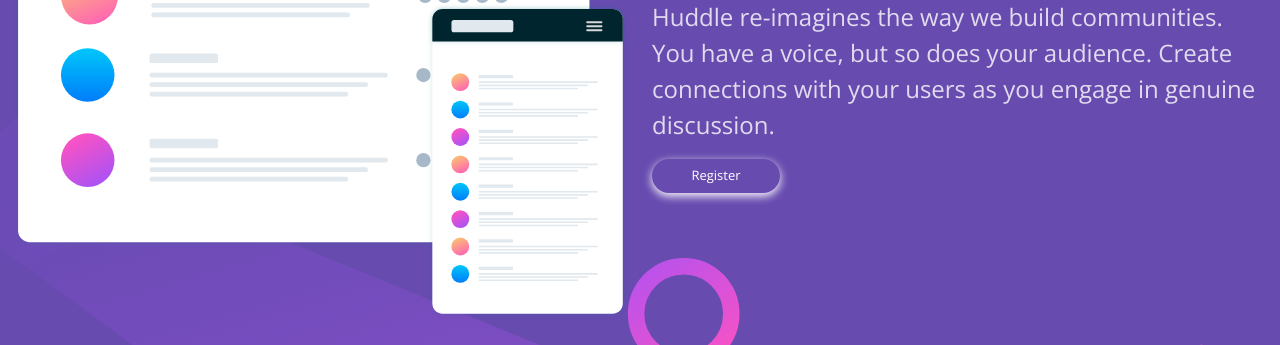
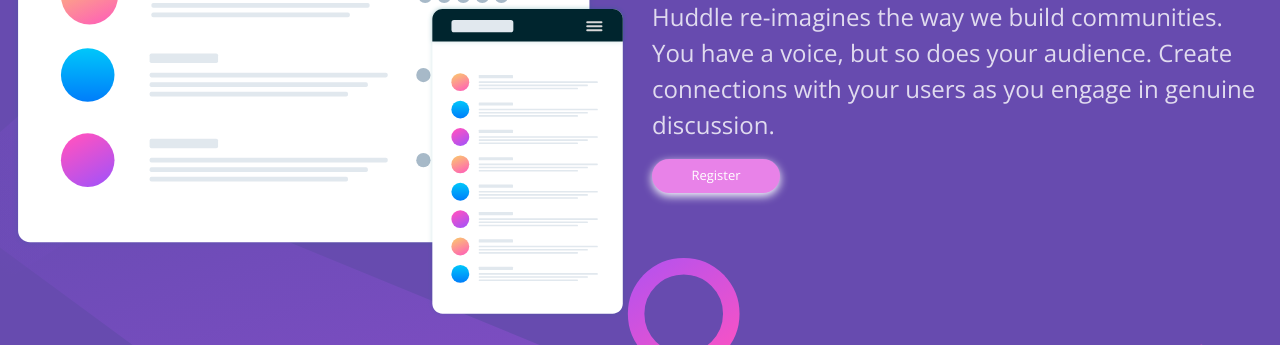
Before and after one commit to MikhelRhyz/Huddle-landing-page-with-single-introductory-section, a plain HTML site: page index.html in a window 1280 px wide. In both pictures the pointer is over the button "Register". Shown: the part 233-578 px from the top of the page. Drawn offline with nearby package versions, Linux system fonts and the light colour scheme.

Commit message:
Update style.css

```diff
--- a/style.css
+++ b/style.css
@@ -64,6 +64,10 @@ header p {
   border-radius: 2rem;
   font-size: 13px;
   box-shadow: 0 3px 10px;
+}
+
+.register:hover{
+  background-color: var(--Soft-Magenta);
 }
 
 /***************** footer ****************/
```
